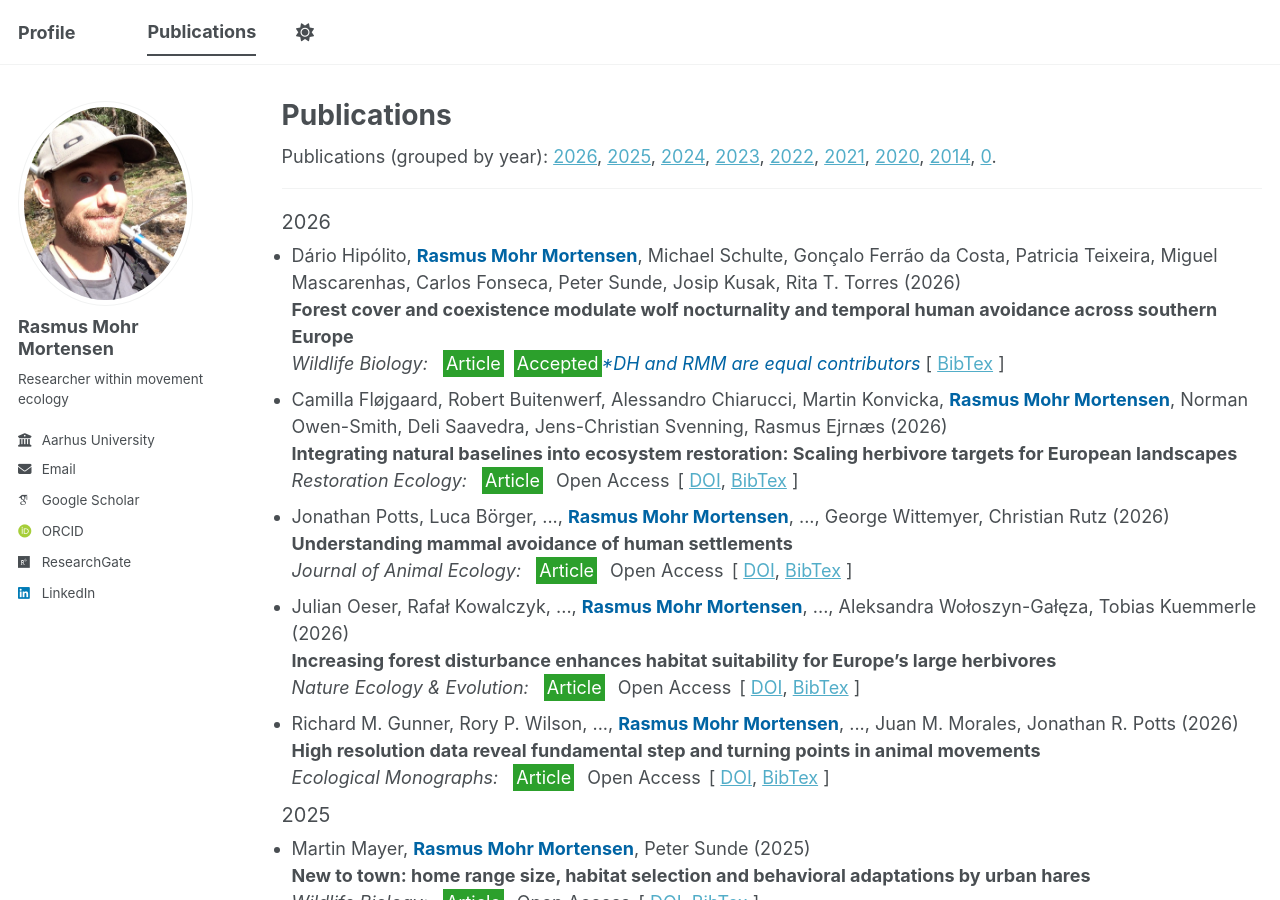
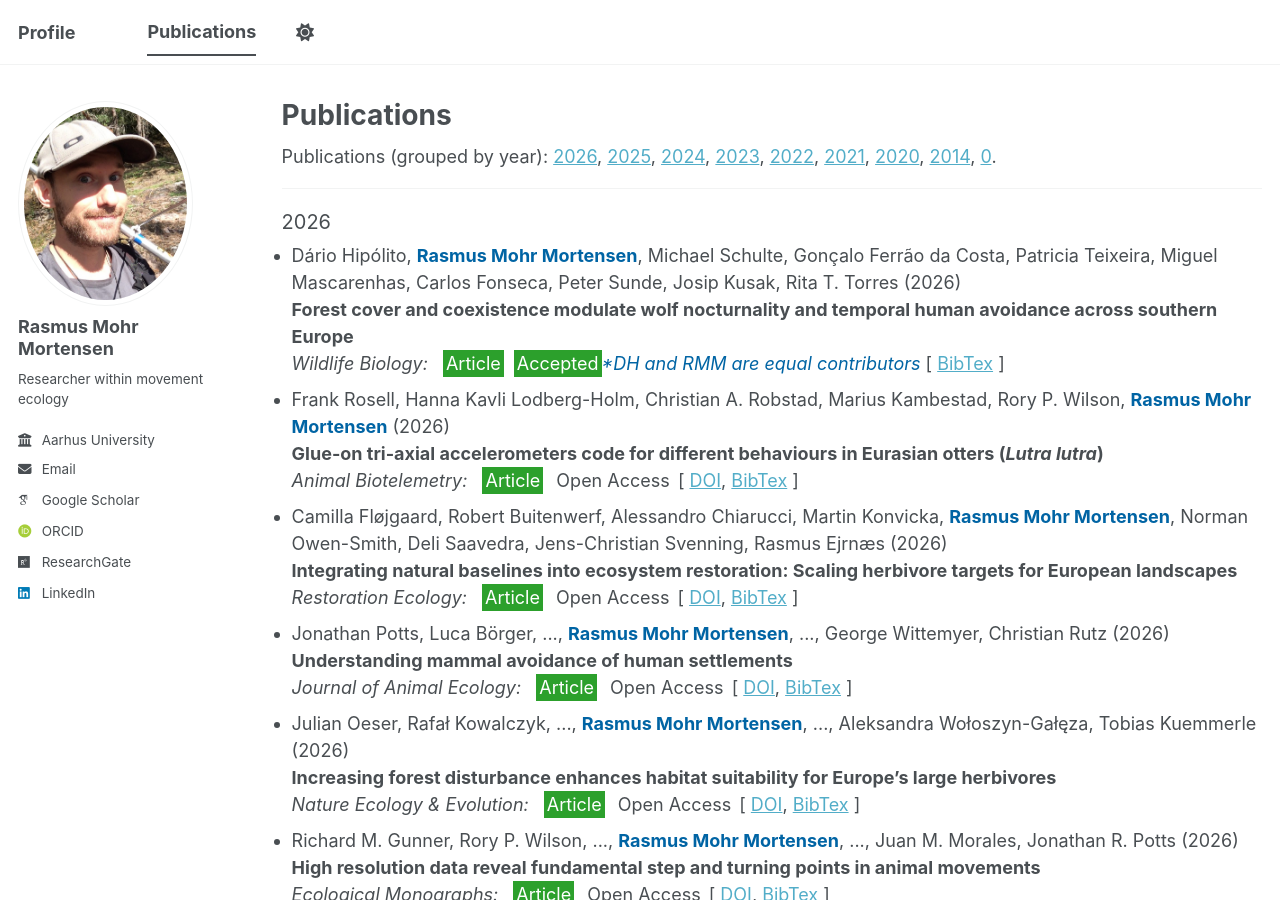
Before and after one commit to rasmusmohrmortensen/rasmusmohrmortensen.github.io, a Jekyll site: the page built from _pages/publications.html, in a window 1280 px wide and 900 px high. Built offline with Jekyll 4.4.1, drawn with Linux system fonts in a browser that asks for light colours; some web fonts are replaced; a script bundle is joined from its source files by our own code; library files that are not in the unit come from our copies; some of the changed text lies outside the part shown.

Commit message:
Update papers.yml

```diff
--- a/_data/bibere/papers.yml
+++ b/_data/bibere/papers.yml
@@ -24,10 +24,10 @@ paper0017:
   extraTags: "Accepted"
 
 paper0016:
-  type: "Submitted"
+  type: "Article"
   title: "Glue-on tri-axial accelerometers code for different behaviours in Eurasian otters (<i>Lutra lutra</i>)"
-  venue: "Submitted"
-  year: 0000
+  venue: "Animal Biotelemetry"
+  year: 2026
   authors:
     - "Frank Rosell"
     - "Hanna Kavli Lodberg-Holm"
@@ -39,10 +39,10 @@ paper0016:
 #    - name: "PDF"
 #      link: "/files/paper.pdf"
     - name: "DOI"
-      link: "https://doi.org/10.21203/rs.3.rs-9777806/v1"
+      link: "https://doi.org/10.1186/s40317-026-00504-x"
   note: ""
   emphasis: ""
-  extraTags: "Preprint"
+  extraTags: "Open Access"
 
 paper0015:
   type: "Submitted"
```
